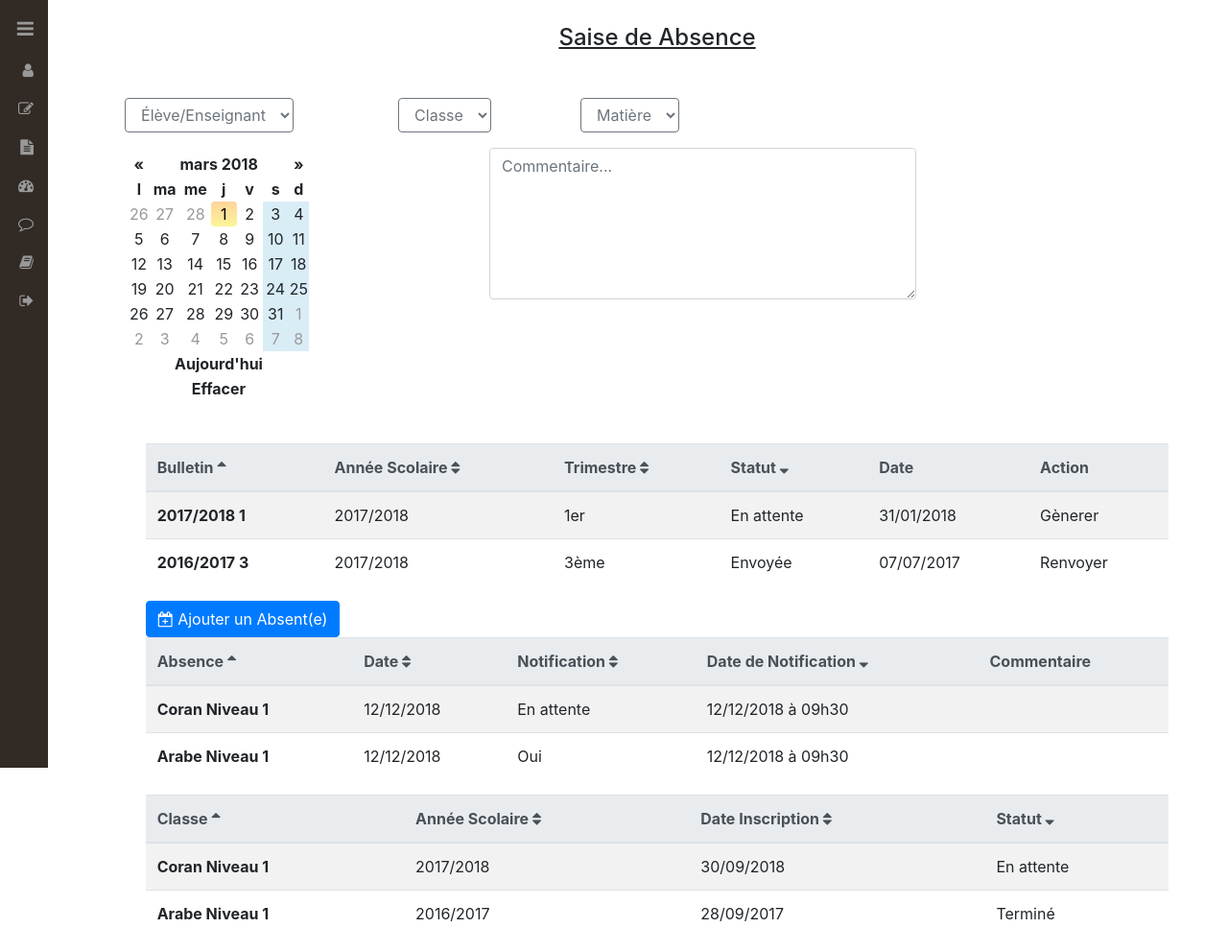
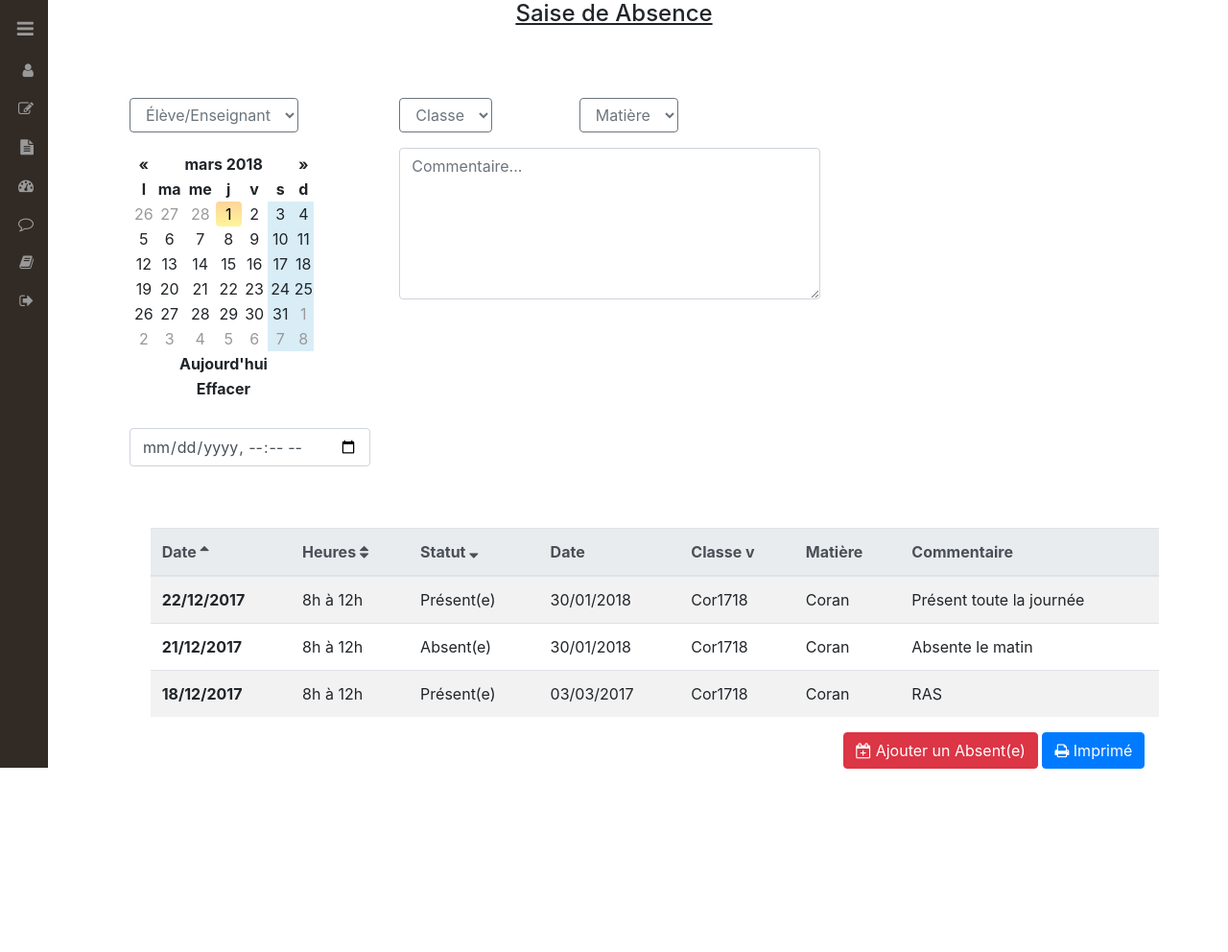
Before and after one commit to alihasana/ecoleCMI, a plain HTML site: page assets/absentPage.html in a window 1280 px wide. Shown: the whole page at 96% size. After the commit the page ends 801 px from the top, so only its background shows below. Drawn offline with nearby package versions, Linux system fonts and the light colour scheme.

Commit message:
Requested correction Done

```diff
--- a/assets/absentPage.html
+++ b/assets/absentPage.html
@@ -30,8 +30,9 @@
 		<!-- Sidebar included here -->
 		<div id="sidebar"></div>
 		<!-- /#sidebar-wrapper -->
-		<div class="container ins-container tableleftpadding" >
-			<h4 class="mb-md-5" align="center"><u>Saise de Absence</u></h4>
+		<h4 class="mb-md-5" align="center"><u>Saise de Absence</u></h4>
+		<div class="container ins-container" >
+
 			<form class="form-group">
 				<div class="row">
 					<div class="col-md-3 col-lg-3 mb-3">
@@ -54,14 +55,24 @@
 					</div>
 				</div>
 				<div class="row">
-					<div class="col-md-4 mb-4">
+					<div class="col-md-4 col-lg-3 col-xl-3 col-sm-6 col-8 mb-4">
 						<div id="calender"></div>
 					</div>
 
-					<div class="col-md-5 col-7 mb-4 form-group">
+					<div class="col-md-5  col-xl-5 col-sm-6 col-8 mb-4 form-group">
 						<textarea class="form-control" cols="6" rows="6" placeholder="Commentaire..."></textarea>
 					</div>
 				</div>
+				<div class="row">
+					<div class="col-md-4 col-lg-3 col-xl-3 col-sm-6 col-8 mb-5 		form-group">
+						<input class="form-control" id="datetime" type="datetime-local">
+					</div>
+
+					<div class="col-md-5 col-8  form-group">
+
+					</div>
+				</div>
+
 			</form>
 		</div>
 
@@ -72,95 +83,50 @@
 				<table class="table table-striped table-hover">
 					<thead class="thead-light">
 						<tr class="text-left">
-							<th scope="col">Bulletin <i class="fa fa-sort-asc"></i></th>
-							<th scope="col">Année Scolaire <i class="fa fa-sort"></i></th>
-							<th scope="col">Trimestre <i class="fa fa-sort"></i></th>
+							<th scope="col">Date <i class="fa fa-sort-asc"></i></th>
+							<th scope="col">Heures <i class="fa fa-sort"></i></th>
 							<th scope="col">Statut <i class="fa fa-sort-desc"></i></th>
 							<th scope="col">Date </th>
-							<th scope="col">Action</th>
+							<th scope="col">Classe v </th>
+							<th scope="col">Matière</th>
+							<th scope="col">Commentaire</th>
 						</tr>
 					</thead>
 					<tbody id="">
 						<tr class="content">
-							<th>2017/2018 1</th>
-							<td>2017/2018</td>
-							<td>1er</td>
-							<td>En attente</td>
-							<td>31/01/2018</td>
-							<td>Gènerer</td>
+							<th>22/12/2017</th>
+							<td>8h à 12h</td>
+							<td>Présent(e)</td>
+							<td>30/01/2018</td>
+							<td>Cor1718</td>
+							<td>Coran</td>
+							<td>Présent toute la journée</td>
 						</tr>
 						<tr class="content">
-							<th>2016/2017 3</th>
-							<td>2017/2018</td>
-							<td>3ème</td>
-							<td>Envoyée</td>
-							<td>07/07/2017</td>
-							<td>Renvoyer</td>
+							<th>21/12/2017</th>
+							<td>8h à 12h</td>
+							<td>Absent(e)</td>
+							<td>30/01/2018</td>
+							<td>Cor1718</td>
+							<td>Coran</td>
+							<td>Absente le matin</td>
+						</tr>
+						<tr class="content">
+							<th>18/12/2017</th>
+							<td>8h à 12h</td>
+							<td>Présent(e)</td>
+							<td>03/03/2017</td>
+							<td>Cor1718</td>
+							<td>Coran</td>
+							<td>RAS</td>
 						</tr>
 					</tbody>
 				</table>
-
-				<table class="table table-striped table-hover">
-					<thead class="thead-light">
-						<tr class="text-left">
-							<th scope="col">Absence <i class="fa fa-sort-asc"></i></th>
-							<th scope="col">Date <i class="fa fa-sort"></i></th>
-							<th scope="col">Notification <i class="fa fa-sort"></i></th>
-							<th scope="col">Date de Notification <i class="fa fa-sort-desc"></i></th>
-							<th scope="col">Commentaire </th>
-						</tr>
-					</thead>
-					<tbody id="">
-						<tr class="content">
-							<th>Coran Niveau 1</th>
-							<td>12/12/2018</td>
-							<td>En attente</td>
-							<td>12/12/2018 à 09h30</td>
-							<td></td>
-						</tr>
-						<tr class="content">
-							<th>Arabe Niveau 1</th>
-							<td>12/12/2018</td>
-							<td>Oui</td>
-							<td>12/12/2018 à 09h30</td>
-							<td></td>
-						</tr>
-
-					</tbody>
-					<div>
-						<button class="btn btn-primary"><i class="fa fa-calendar-plus-o"></i>  Ajouter un Absent(e)</button>
-					</div>
-				</table>
-
-
-				<table class="table table-striped table-hover">
-					<thead class="thead-light">
-						<tr class="text-left">
-							<th scope="col">Classe	 <i class="fa fa-sort-asc"></i></th>
-							<th scope="col">Année Scolaire <i class="fa fa-sort"></i></th>
-							<th scope="col">Date Inscription <i class="fa fa-sort"></i></th>
-							<th scope="col">Statut <i class="fa fa-sort-desc"></i></th>
-						</tr>
-					</thead>
-					<tbody id="">
-						<tr class="content">
-							<th>Coran Niveau 1</th>
-							<td>2017/2018</td>
-							<td>30/09/2018</td>
-							<td>En attente</td>
-						</tr>
-						<tr class="content">
-							<th>Arabe Niveau 1</th>
-							<td>2016/2017</td>
-							<td>28/09/2017</td>
-							<td>Terminé</td>
-						</tr>
-
-					</tbody>
-
-				</table>
 			</div>
-
+			<div align="right">
+				<button class="btn btn-danger"><i class="fa fa-calendar-plus-o"></i>  Ajouter un Absent(e)</button>
+				<button class="btn btn-primary"><i class="fa fa-print"></i>  Imprimé</button>
+			</div>
 		</div>
 
 		<!-- /#wrapper -->
--- a/css/custom.css
+++ b/css/custom.css
@@ -9,8 +9,9 @@
 
 .ins-container{
     position: relative;
+    padding-left: 30px;
     top: 25px;
-    left: 45px;
+    left: 35px;
     justify-content: space-around;
 }
 
@@ -28,10 +29,12 @@
     left: 80px;
     justify-content: space-around;
 }
-    /*.tableleftpadding{
-        position: absolute;
-        padding-left: 20px;
-    }*/
+    .ins-container{
+    position: relative;
+    top: 25px;
+    left: 45px;
+    justify-content: space-around;
+}
 }
 
 @media screen and (max-width: 320px) {
```
Also changed, not shown: assets/ProfDetail.html (+1 -1 lines), assets/StudentResponsible.html (+1 -1 lines), assets/member.html (+13 -12 lines), assets/newStudentRegister.html (+2 -2 lines), assets/studentdetails.html (+1 -1 lines).
